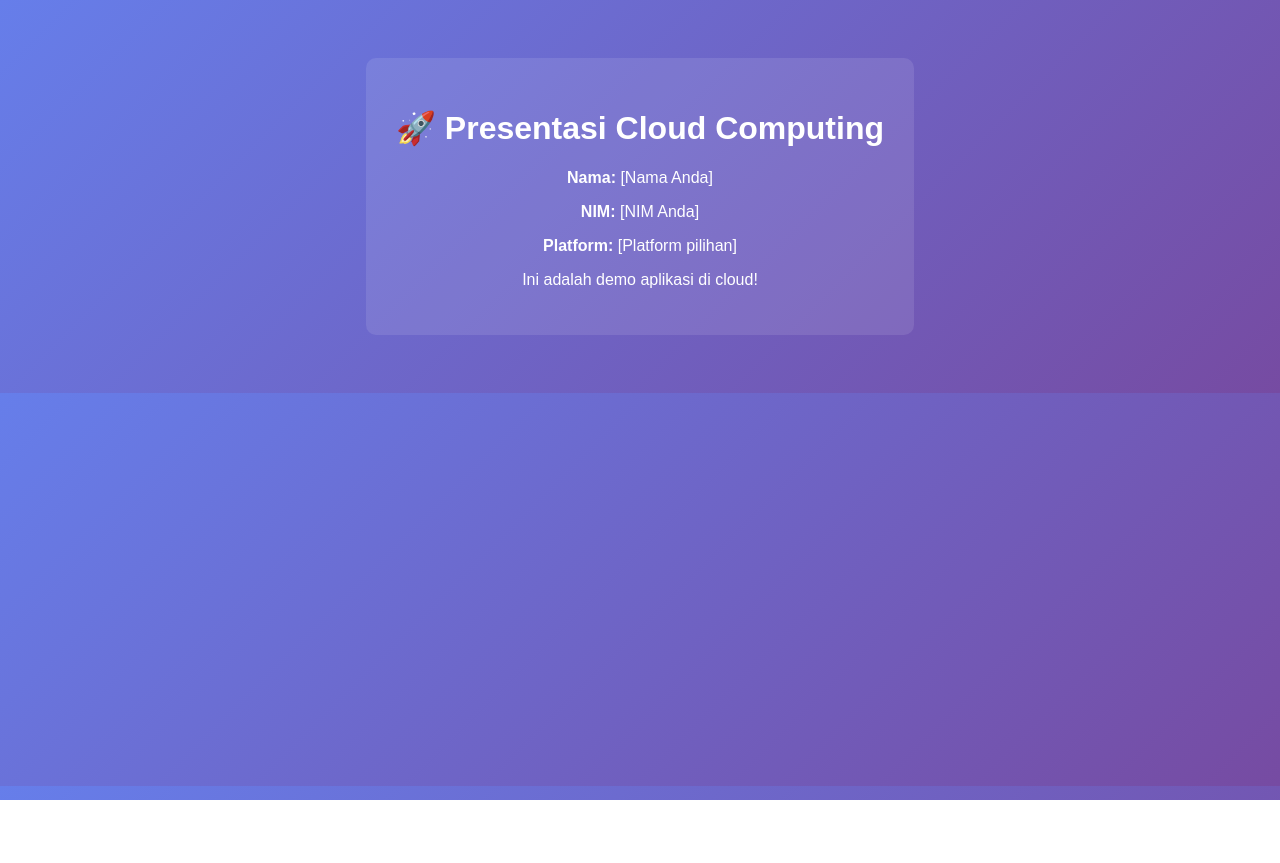
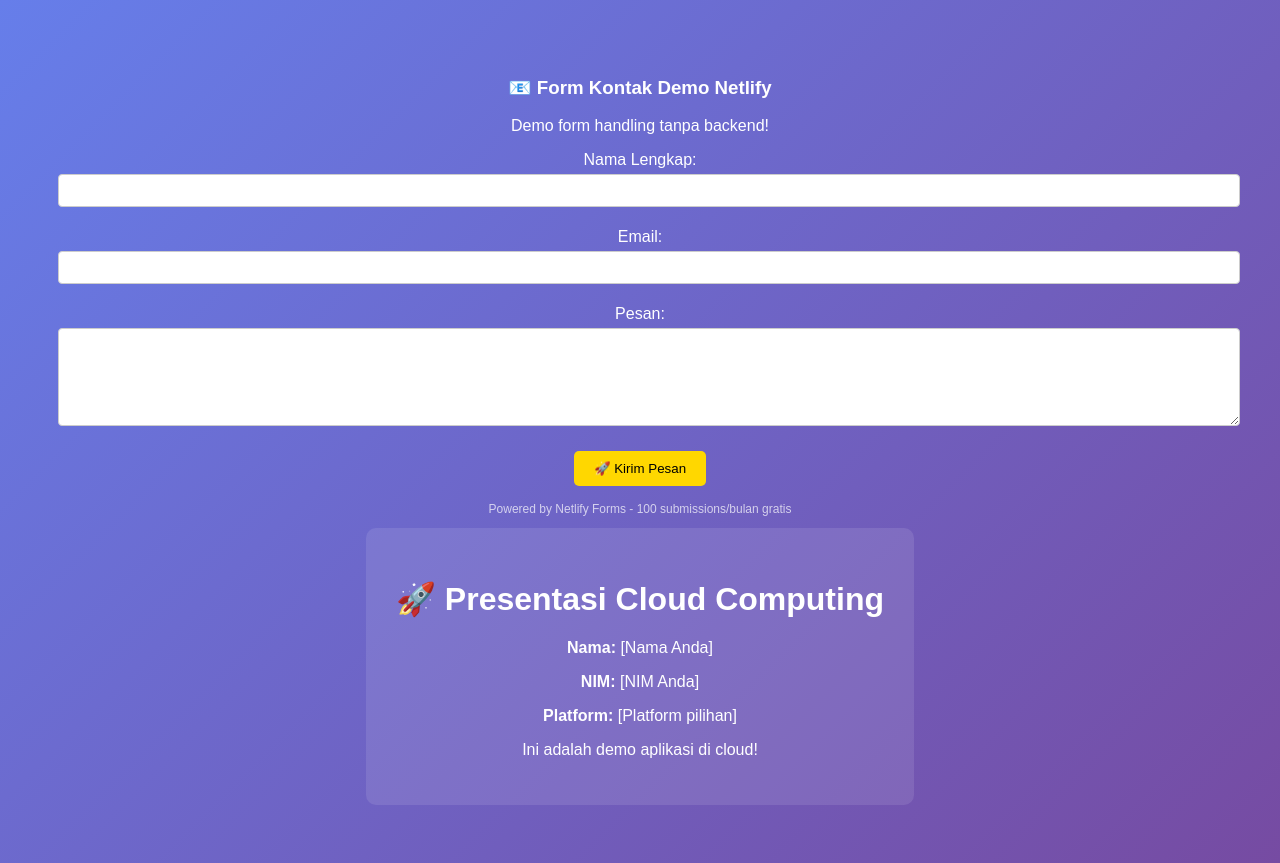
Before and after one commit to agoyikaz-crypto/demo-cloud, a plain HTML site: page index.html in a window 1280 px wide. Before the commit the page ends 800 px from the top, so only its background shows below. Drawn offline with Linux system fonts and the light colour scheme.

Commit message:
Add Netlify form demo

```diff
--- a/index.html
+++ b/index.html
@@ -19,6 +19,33 @@
     </style>
 </head>
 <body>
+    <!-- FORM KONTAK DEMO -->
+<div class="info-card">
+    <h3>📧 Form Kontak Demo Netlify</h3>
+    <p>Demo form handling tanpa backend!</p>
+    <form name="contact" netlify>
+        <p>
+            <label>Nama Lengkap:</label><br>
+            <input type="text" name="nama" required style="width: 100%; padding: 8px; margin: 5px 0; border: 1px solid #ccc; border-radius: 4px;">
+        </p>
+        <p>
+            <label>Email:</label><br>
+            <input type="email" name="email" required style="width: 100%; padding: 8px; margin: 5px 0; border: 1px solid #ccc; border-radius: 4px;">
+        </p>
+        <p>
+            <label>Pesan:</label><br>
+            <textarea name="pesan" required style="width: 100%; padding: 8px; margin: 5px 0; height: 80px; border: 1px solid #ccc; border-radius: 4px;"></textarea>
+        </p>
+        <p>
+            <button type="submit" style="background: #ffd700; color: black; padding: 10px 20px; border: none; border-radius: 5px; cursor: pointer;">
+                🚀 Kirim Pesan
+            </button>
+        </p>
+    </form>
+    <p style="font-size: 12px; opacity: 0.7;">
+        Powered by Netlify Forms - 100 submissions/bulan gratis
+    </p>
+</div>
     <div class="container">
         <h1>🚀 Presentasi Cloud Computing</h1>
         <p><strong>Nama:</strong> [Nama Anda]</p>
```
